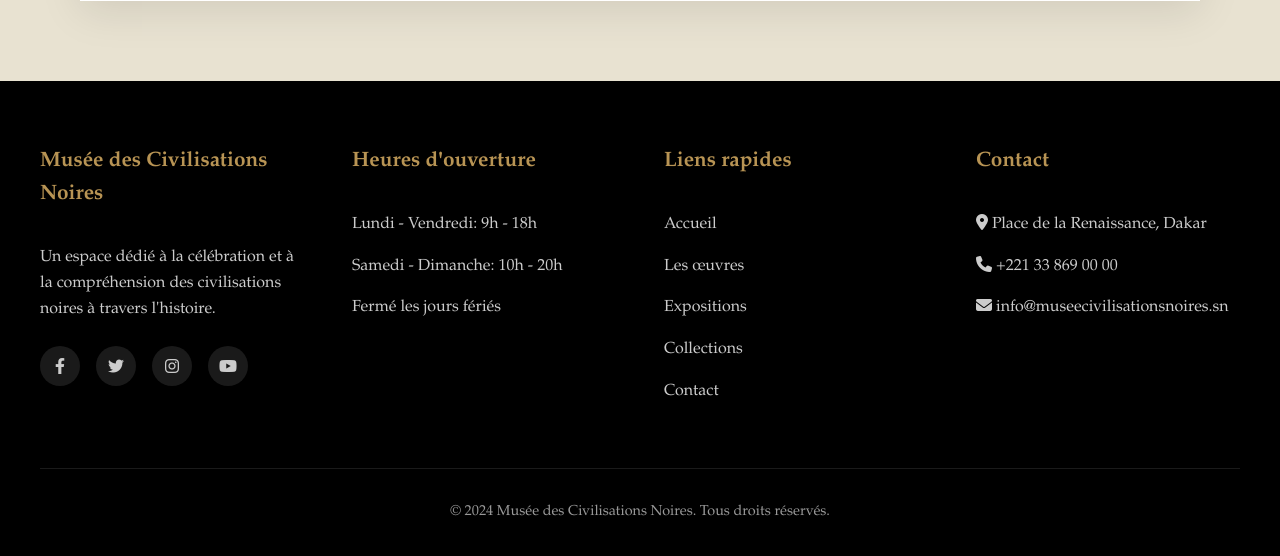
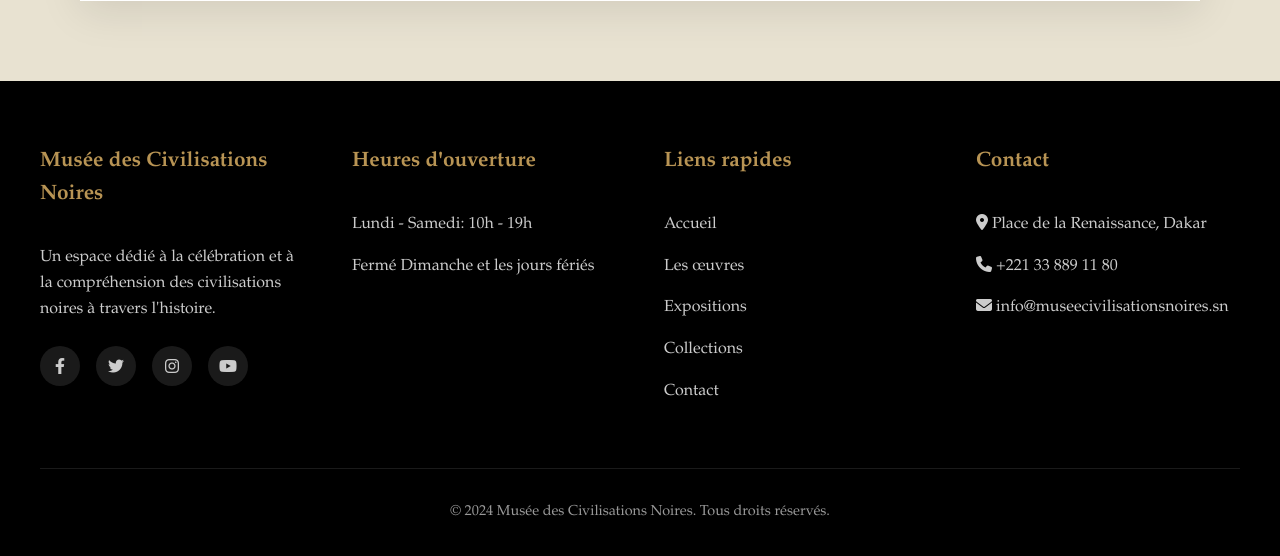
Before and after one commit to diarraaaa/mus-ecivilisationsnoires, a Flask app: template python/templates/accueil.html in a window 1280 px wide. Shown: the part 3508-4064 px from the top of the page. Run offline with Flask 3, Linux system fonts and the light colour scheme; the template is opened without the code that fills it, so the values that code supplies are empty.

Commit message:
page accueil1

```diff
--- a/python/templates/accueil.html
+++ b/python/templates/accueil.html
@@ -493,7 +493,7 @@
                 <li><a href="/niveaupage">Les Œuvres</a></li>
                 <li><a href="/expositions">Expositions</a></li>
                 <li><a href="/collections">Collections</a></li>
-                <li><a href="/contact">Contact</a></li>
+                <li><a href="#contact">Contact</a></li>
             </ul>
         </nav>
 
@@ -603,9 +603,8 @@
             </div>
             <div class="footer-column">
                 <h3>Heures d'ouverture</h3>
-                <p>Lundi - Vendredi: 9h - 18h</p>
-                <p>Samedi - Dimanche: 10h - 20h</p>
-                <p>Fermé les jours fériés</p>
+                <p>Lundi - Samedi: 10h - 19h</p>
+                <p>Fermé Dimanche et les jours fériés</p>
             </div>
             <div class="footer-column">
                 <h3>Liens rapides</h3>
@@ -613,12 +612,12 @@
                 <a href="/niveaupage">Les œuvres</a>
                 <a href="/expositions">Expositions</a>
                 <a href="/collections">Collections</a>
-                <a href="/contact">Contact</a>
+                <a href="#contact">Contact</a>
             </div>
             <div class="footer-column">
                 <h3>Contact</h3>
                 <p><i class="fas fa-map-marker-alt"></i> Place de la Renaissance, Dakar</p>
-                <p><i class="fas fa-phone"></i> +221 33 869 00 00</p>
+                <p><i class="fas fa-phone"></i> +221 33 889 11 80</p>
                 <p><i class="fas fa-envelope"></i> info@museecivilisationsnoires.sn</p>
             </div>
         </div>
```
